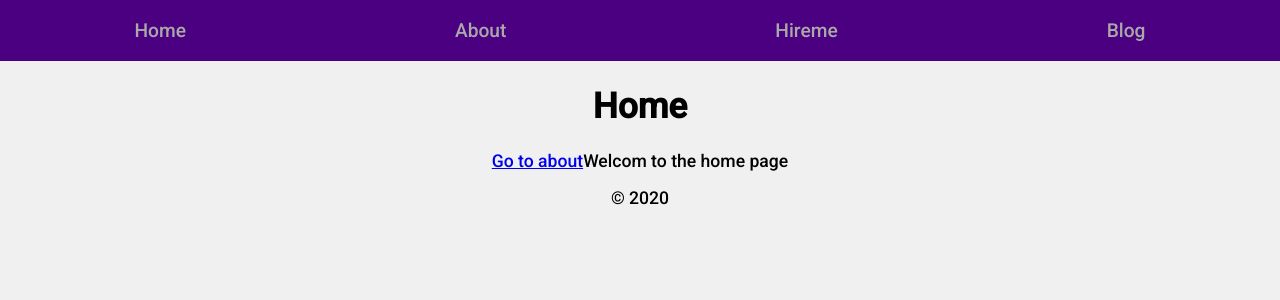
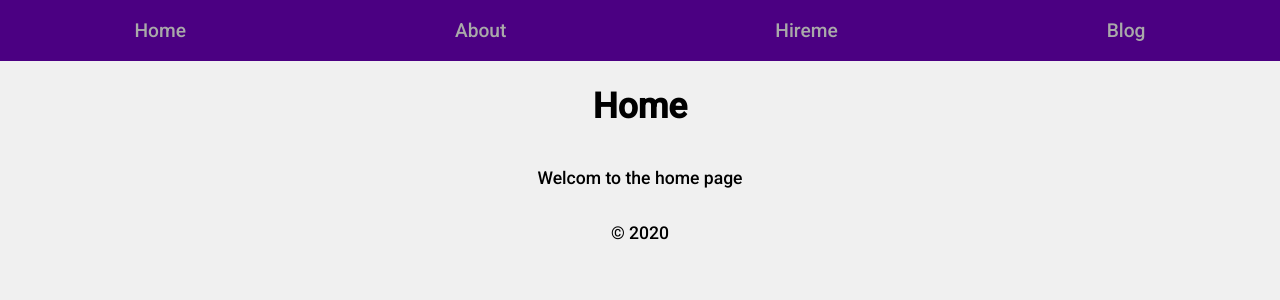
Before and after one commit to hiyashikyuri/next-portfolio, a Next.js app: page / in a window 1280 px wide. Shown: the top 300 px of the page. Built offline with nearby package versions, Linux system fonts and the light colour scheme; a small style sheet from the web is missing.

Commit message:
微修正

```diff
--- a/pages/index.tsx
+++ b/pages/index.tsx
@@ -3,10 +3,7 @@ import Layout from '../components/Layout';
 
 const Index = () => (
     <Layout title="Home">
-        <div>
-            <Link href="/about">Go to about</Link>
-            Welcom to the home page
-        </div>
+        <p>Welcom to the home page</p>
     </Layout>
 );
 
--- a/pages/post.tsx
+++ b/pages/post.tsx
@@ -4,7 +4,7 @@ import { withRouter } from 'next/router';
 
 const Post = ({ router }) => (
     <Layout title={ router.query.title }>
-        <p>
+        <p style={ { width: '80%' } }>
             Lorem Ipsum is simply dummy text of the printing and typesetting industry. Lorem Ipsum has been the
             industry's standard dummy text ever since the 1500s, when an unknown printer took a galley of type and
             scrambled it to make a type specimen book. It has survived not only five centuries, but also the leap into
```
